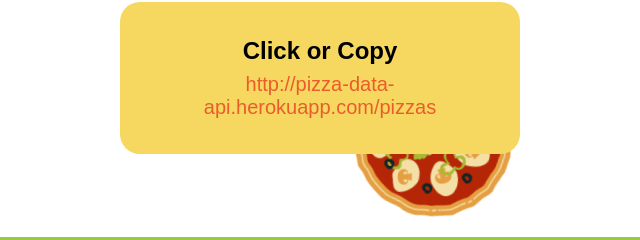
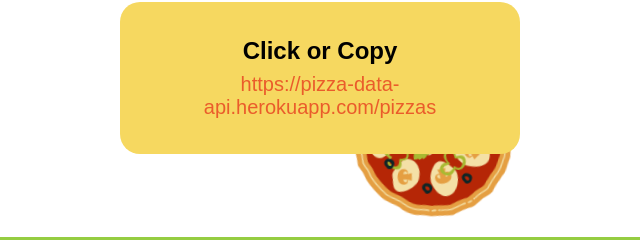
Before and after one commit to NoureldenRihan/Pizza-API-Website, a plain HTML site: page index.html in a window 1280 px wide. Shown: the part 444-684 px from the top of the page, 320-960 px from the left. Drawn offline with Linux system fonts and the light colour scheme; no server answers.

Commit message:
Fixed API Link

```diff
--- a/index.html
+++ b/index.html
@@ -34,8 +34,8 @@
           </div>
           <div class="link-box content-box">
             <h2>Click or Copy</h2>
-            <a href="http://pizza-data-api.herokuapp.com/pizzas"
-              >http://pizza-data-api.herokuapp.com/pizzas</a
+            <a href="https://pizza-data-api.herokuapp.com/pizzas"
+              >https://pizza-data-api.herokuapp.com/pizzas</a
             >
           </div>
         </div>
```
